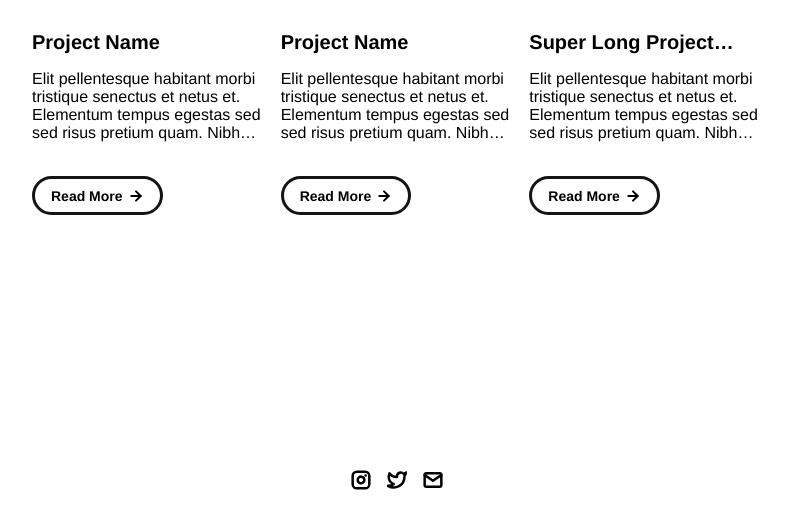
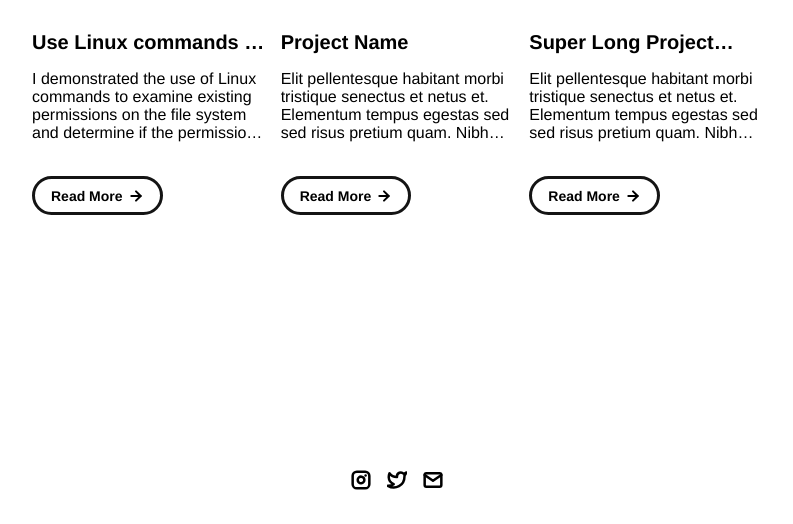
Before and after one commit to LevinhlamDoan/LevinhlamDoan.github.io, a plain HTML site: page index.html in a window 1280 px wide. Shown: the part 1151-1675 px from the top of the page, without its empty margins (243-1036 px from the left). Drawn offline with Linux system fonts and the light colour scheme.

Commit message:
Update index.html

```diff
--- a/index.html
+++ b/index.html
@@ -121,10 +121,10 @@
           <div class="project-card">
             <img src="./assets/images/desktop.jpeg" class="project-image">
             <div class="project-card-text-container">
-              <div class="subheader-text project-title">Project Name</div>
-              <div class="body-text project-card-text">Elit pellentesque habitant morbi tristique senectus et netus et. Elementum tempus egestas sed sed risus pretium quam. Nibh ipsum consequat nisl vel pretium</div>
+              <div class="subheader-text project-title">Use Linux commands to manage file permissions</div>
+              <div class="body-text project-card-text">I demonstrated the use of Linux commands to examine existing permissions on the file system and determine if the permissions match the authorization that should be given. I also modified the permissions to authorize the appropriate users and remove any unauthorized access.</div>
             </div>
-            <a class="button" href="./project-pages/project-template.html">
+            <a class="button" href="https://github.com/LevinhlamDoan/LevinhlamDoan.github.io/issues/1">
               <span class="button-text">Read More</span>
               <image src="./assets/icons/arrow-right.svg" class="right-arrow-icon"/>
             </a>
```
